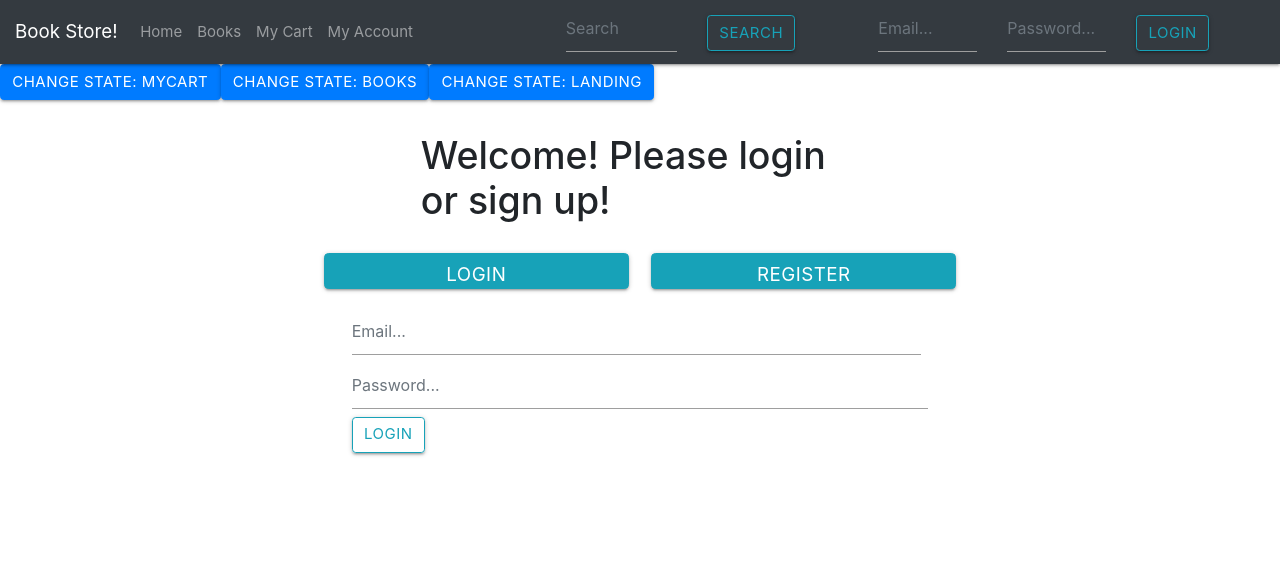
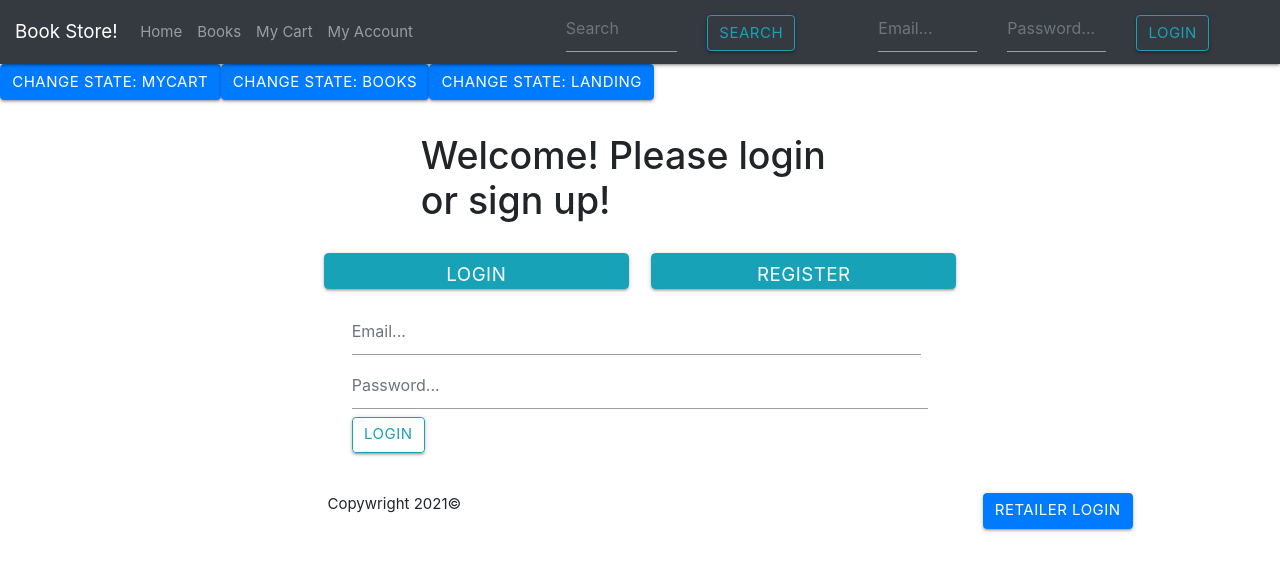
Before and after one commit to dwayne-jetski/book-store, a React (Create React App) app in the folder book-store-frontend/: page /retailermain in a window 1280 px wide. Shown: the top 570 px of the page. Built offline with nearby package versions, Linux system fonts and the light colour scheme.

Commit message:
added some redux components, added Footer.jsx with a button for retailer login that will change to the retailer login page

```diff
--- a/book-store-frontend/src/App.js
+++ b/book-store-frontend/src/App.js
@@ -4,6 +4,11 @@ import Landing from './Components/Landing/Landing';
 import Books from './Components/Books/Books';
 import MyCart from './Components/MyCart/MyCart';
 import { Button } from 'react-bootstrap';
+import { Provider } from 'react-redux';
+import store from './store';
+import Footer from './Components/Footer/Footer';
+import RetailerMain from './Components/RetailerMain/RetailerMain';
+
 
 function App() {
 
@@ -19,35 +24,49 @@ function App() {
 
   if (currentlyViewing === 'Landing'){
     return (
-      <div>
+      <Provider store={store}>
         <MyNavBar/>
         <Button onClick={()=>ChangeState('MyCart')}> Change State: MyCart</Button>
         <Button onClick={()=>ChangeState('Books')}> Change State: books</Button>
         <Button onClick={()=>ChangeState('Landing')}> Change State: landing</Button>
         <Landing />
-      </div>
+        <Footer useCurrentlyViewing={useCurrentlyViewing} />
+      </Provider>
       )
   } else if (currentlyViewing === 'Books') {
       return (
-      <div>
+      <Provider store={store}>
         <MyNavBar/>
         <Button onClick={()=>ChangeState('MyCart')}> Change State: MyCart</Button>
         <Button onClick={()=>ChangeState('Books')}> Change State: books</Button>
         <Button onClick={()=>ChangeState('Landing')}> Change State: landing</Button>
         <Books />
-      </div>
+        <Footer useCurrentlyViewing={useCurrentlyViewing} />
+      </Provider>
       )
     }
     else if (currentlyViewing === 'MyCart') {
        return (
-      <div>
+      <Provider store={store}>
         <MyNavBar/>
         <Button onClick={()=>ChangeState('MyCart')}> Change State: MyCart</Button>
         <Button onClick={()=>ChangeState('Books')}> Change State: books</Button>
         <Button onClick={()=>ChangeState('Landing')}> Change State: landing</Button>
         <MyCart />
-      </div>
+        <Footer useCurrentlyViewing={useCurrentlyViewing} />
+      </Provider>
       )
+  } else if (currentlyViewing === 'Retailer'){
+    return(
+      <Provider store={store}>
+        <MyNavBar/>
+        <Button onClick={()=>ChangeState('MyCart')}> Change State: MyCart</Button>
+        <Button onClick={()=>ChangeState('Books')}> Change State: books</Button>
+        <Button onClick={()=>ChangeState('Landing')}> Change State: landing</Button>
+        <RetailerMain />
+        <Footer useCurrentlyViewing={useCurrentlyViewing} />
+      </Provider>
+    )
   }
 
 }
--- /dev/null
+++ b/book-store-frontend/src/Components/Footer/Footer.jsx
@@ -0,0 +1,22 @@
+import React, { useState, useEffect } from 'react';
+import { Button, Row, Col } from 'react-bootstrap';
+
+function Footer(props) {
+
+    function RetailerLogin(props){
+        props.useCurrentlyViewing('Retailer');
+        console.log()
+    }
+
+    return(
+        <Row>
+            <Col xs={3} />
+            <Col xs={6}>Copywright 2021©</Col>
+            <Col xs={3}>
+                <Button onClick={()=> RetailerLogin(props)}>Retailer Login</Button>
+            </Col>
+        </Row>
+    )
+}
+
+export default Footer;
--- /dev/null
+++ b/book-store-frontend/src/Components/RetailerMain/RetailerMain.jsx
@@ -0,0 +1,11 @@
+import React from 'react';
+
+
+function RetailerMain(){
+
+    return(
+        <h1>Retailer Main!</h1>
+    )
+}
+
+export default RetailerMain;
--- /dev/null
+++ b/book-store-frontend/src/reducers/rootReducer.js
@@ -0,0 +1,6 @@
+import { combineReducers } from 'redux';
+import typeReducer from './typeReducer'
+
+export default combineReducers({
+    type: typeReducer
+});
--- /dev/null
+++ b/book-store-frontend/src/store.js
@@ -0,0 +1,21 @@
+import { createStore, applyMiddleware, compose } from 'redux';
+import thunk from 'redux-thunk';
+import rootReducer from './reducers/rootReducer';
+
+//inital app state
+const initialState = {};
+
+//middleware
+const middleware = [thunk];
+
+//...middleware (spread operator) because we want it to be added onto the middlware array
+const store = createStore(
+    rootReducer,
+    initialState,
+    compose(
+        applyMiddleware(...middleware),
+        window.__REDUX_DEVTOOLS_EXTENSION__ && window.__REDUX_DEVTOOLS_EXTENSION__()
+    )
+);
+
+export default store;
```
Also changed, not shown: book-store-frontend/src/Components/Redux/PostForm.js (deleted), book-store-frontend/src/reducers/typeReducer.js (added), 1 other file (tests, documents, lock files or other folders).
